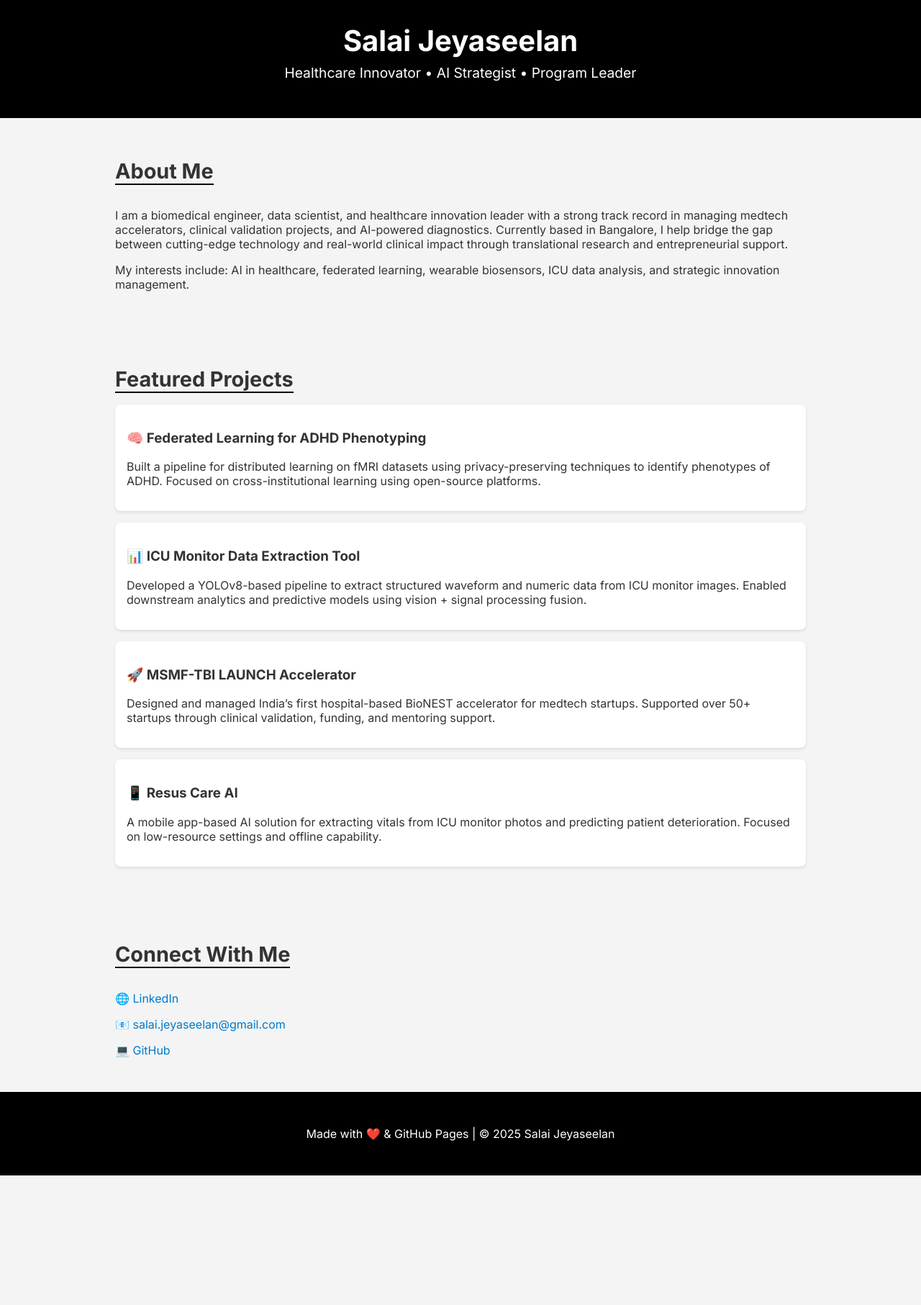
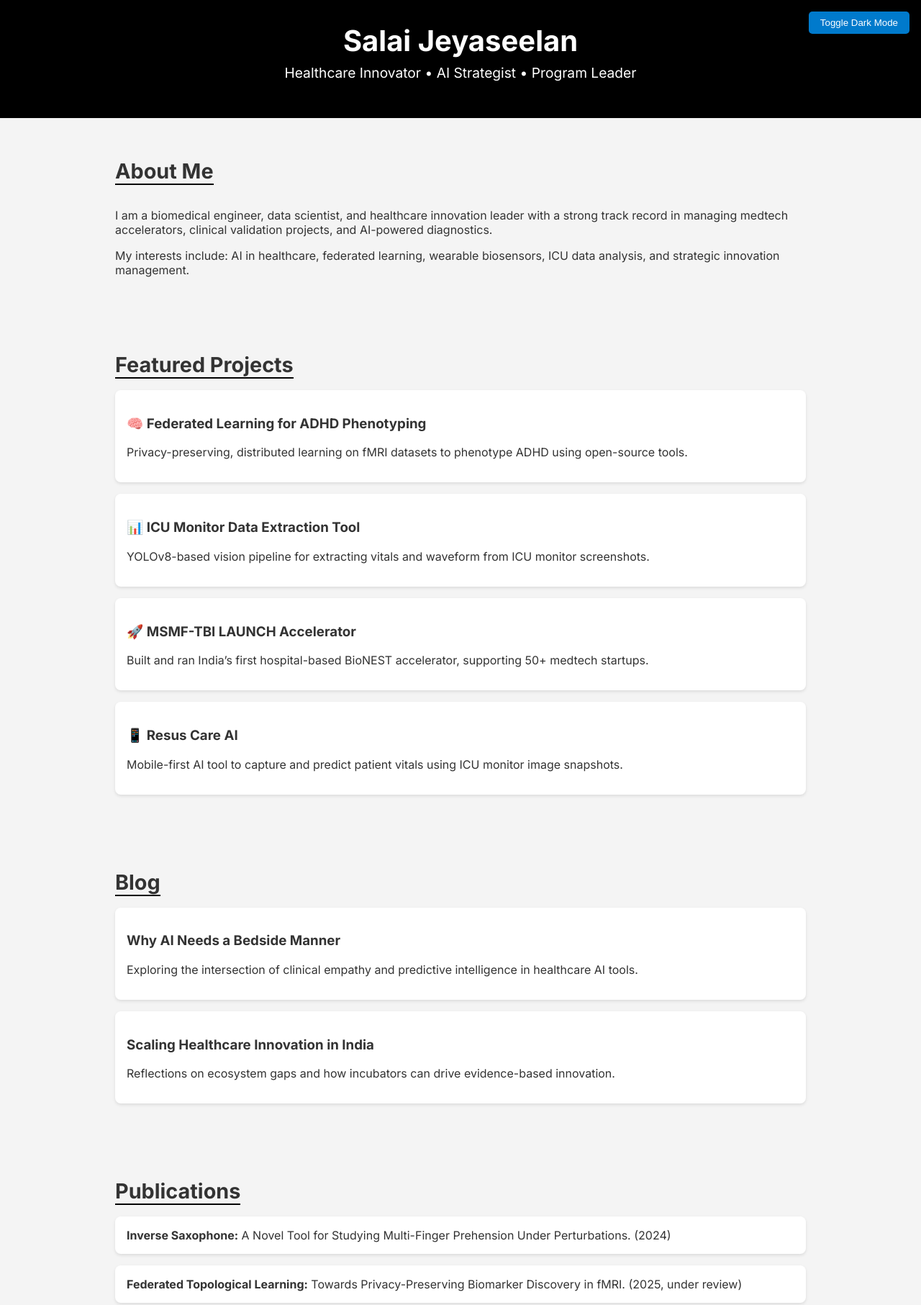
Before and after one commit to sjannamalai91/sjannamalai91.github.io, a plain HTML site: page index.html in a window 1280 px wide. Shown: the top 1813 px of the page at 72% size. Before the commit the page ends 1633 px from the top, so only its background shows below. Drawn offline with nearby package versions, Linux system fonts and the light colour scheme.

Commit message:
Update index.html

```diff
--- a/index.html
+++ b/index.html
@@ -5,111 +5,142 @@
   <meta name="viewport" content="width=device-width, initial-scale=1.0"/>
   <title>Salai Jeyaseelan | Healthcare Innovation Leader</title>
   <link rel="stylesheet" href="https://fonts.googleapis.com/css2?family=Inter:wght@400;700&display=swap">
+  <link rel="stylesheet" href="https://unpkg.com/aos@2.3.1/dist/aos.css" />
   <style>
+    :root {
+      --bg-light: #f4f4f4;
+      --bg-dark: #121212;
+      --text-light: #333;
+      --text-dark: #eee;
+      --primary: #007acc;
+    }
+
     body {
       font-family: 'Inter', sans-serif;
       margin: 0;
-      background: #f4f4f4;
-      color: #333;
+      background-color: var(--bg-light);
+      color: var(--text-light);
+      transition: background 0.5s, color 0.5s;
     }
+
+    body.dark-mode {
+      background-color: var(--bg-dark);
+      color: var(--text-dark);
+    }
+
     header {
       background: #000;
       color: white;
       padding: 2rem;
       text-align: center;
     }
+
     header h1 {
       margin: 0;
       font-size: 2.5rem;
     }
+
     header p {
       font-size: 1.2rem;
       margin-top: 0.5rem;
     }
+
     section {
       max-width: 960px;
       margin: auto;
       padding: 2rem 1rem;
     }
+
     .section-title {
       font-size: 1.8rem;
       margin-bottom: 1rem;
       border-bottom: 2px solid #000;
       display: inline-block;
     }
-    .project {
+
+    .project, .blog-post, .pub-entry {
       background: white;
       padding: 1rem;
       margin-bottom: 1rem;
       border-radius: 8px;
       box-shadow: 0 2px 4px rgba(0,0,0,0.1);
     }
+
+    body.dark-mode .project, body.dark-mode .blog-post, body.dark-mode .pub-entry {
+      background: #1e1e1e;
+      box-shadow: 0 2px 4px rgba(255,255,255,0.05);
+    }
+
     footer {
       text-align: center;
       padding: 2rem;
       background: #000;
       color: white;
     }
+
     a {
-      color: #007acc;
+      color: var(--primary);
       text-decoration: none;
     }
+
     a:hover {
       text-decoration: underline;
+    }
+
+    .toggle-button {
+      position: fixed;
+      top: 1rem;
+      right: 1rem;
+      padding: 0.5rem 1rem;
+      background: #007acc;
+      color: white;
+      border: none;
+      border-radius: 5px;
+      cursor: pointer;
+      z-index: 999;
     }
   </style>
 </head>
 <body>
+  <button class="toggle-button" onclick="toggleDarkMode()">Toggle Dark Mode</button>
+
   <header>
     <h1>Salai Jeyaseelan</h1>
     <p>Healthcare Innovator • AI Strategist • Program Leader</p>
   </header>
 
-  <section>
+  <section data-aos="fade-up">
     <h2 class="section-title">About Me</h2>
-    <p>
-      I am a biomedical engineer, data scientist, and healthcare innovation leader with a strong track record in managing medtech accelerators, clinical validation projects, and AI-powered diagnostics.
-      Currently based in Bangalore, I help bridge the gap between cutting-edge technology and real-world clinical impact through translational research and entrepreneurial support.
-    </p>
-    <p>
-      My interests include: AI in healthcare, federated learning, wearable biosensors, ICU data analysis, and strategic innovation management.
-    </p>
+    <p>I am a biomedical engineer, data scientist, and healthcare innovation leader with a strong track record in managing medtech accelerators, clinical validation projects, and AI-powered diagnostics.</p>
+    <p>My interests include: AI in healthcare, federated learning, wearable biosensors, ICU data analysis, and strategic innovation management.</p>
   </section>
 
-  <section>
+  <section data-aos="fade-up">
     <h2 class="section-title">Featured Projects</h2>
-
-    <div class="project">
-      <h3>🧠 Federated Learning for ADHD Phenotyping</h3>
-      <p>
-        Built a pipeline for distributed learning on fMRI datasets using privacy-preserving techniques to identify phenotypes of ADHD. Focused on cross-institutional learning using open-source platforms.
-      </p>
-    </div>
-
-    <div class="project">
-      <h3>📊 ICU Monitor Data Extraction Tool</h3>
-      <p>
-        Developed a YOLOv8-based pipeline to extract structured waveform and numeric data from ICU monitor images. Enabled downstream analytics and predictive models using vision + signal processing fusion.
-      </p>
-    </div>
-
-    <div class="project">
-      <h3>🚀 MSMF-TBI LAUNCH Accelerator</h3>
-      <p>
-        Designed and managed India’s first hospital-based BioNEST accelerator for medtech startups. Supported over 50+ startups through clinical validation, funding, and mentoring support.
-      </p>
-    </div>
-
-    <div class="project">
-      <h3>📱 Resus Care AI</h3>
-      <p>
-        A mobile app-based AI solution for extracting vitals from ICU monitor photos and predicting patient deterioration. Focused on low-resource settings and offline capability.
-      </p>
-    </div>
-
+    <div class="project"><h3>🧠 Federated Learning for ADHD Phenotyping</h3><p>Privacy-preserving, distributed learning on fMRI datasets to phenotype ADHD using open-source tools.</p></div>
+    <div class="project"><h3>📊 ICU Monitor Data Extraction Tool</h3><p>YOLOv8-based vision pipeline for extracting vitals and waveform from ICU monitor screenshots.</p></div>
+    <div class="project"><h3>🚀 MSMF-TBI LAUNCH Accelerator</h3><p>Built and ran India’s first hospital-based BioNEST accelerator, supporting 50+ medtech startups.</p></div>
+    <div class="project"><h3>📱 Resus Care AI</h3><p>Mobile-first AI tool to capture and predict patient vitals using ICU monitor image snapshots.</p></div>
   </section>
 
-  <section>
+  <section data-aos="fade-up">
+    <h2 class="section-title">Blog</h2>
+    <div class="blog-post"><h3>Why AI Needs a Bedside Manner</h3><p>Exploring the intersection of clinical empathy and predictive intelligence in healthcare AI tools.</p></div>
+    <div class="blog-post"><h3>Scaling Healthcare Innovation in India</h3><p>Reflections on ecosystem gaps and how incubators can drive evidence-based innovation.</p></div>
+  </section>
+
+  <section data-aos="fade-up">
+    <h2 class="section-title">Publications</h2>
+    <div class="pub-entry"><strong>Inverse Saxophone:</strong> A Novel Tool for Studying Multi-Finger Prehension Under Perturbations. (2024)</div>
+    <div class="pub-entry"><strong>Federated Topological Learning:</strong> Towards Privacy-Preserving Biomarker Discovery in fMRI. (2025, under review)</div>
+  </section>
+
+  <section data-aos="fade-up">
+    <h2 class="section-title">Resume</h2>
+    <p>📄 <a href="Salai_Jeyaseelan_Resume.pdf" target="_blank">Download Resume (PDF)</a></p>
+  </section>
+
+  <section data-aos="fade-up">
     <h2 class="section-title">Connect With Me</h2>
     <p>🌐 <a href="https://www.linkedin.com/in/salaijeyaseelan" target="_blank">LinkedIn</a></p>
     <p>📧 <a href="mailto:salai.jeyaseelan@gmail.com">salai.jeyaseelan@gmail.com</a></p>
@@ -119,5 +150,14 @@
   <footer>
     <p>Made with ❤️ & GitHub Pages | © 2025 Salai Jeyaseelan</p>
   </footer>
+
+  <script src="https://unpkg.com/aos@2.3.1/dist/aos.js"></script>
+  <script>
+    AOS.init();
+
+    function toggleDarkMode() {
+      document.body.classList.toggle("dark-mode");
+    }
+  </script>
 </body>
 </html>
```
